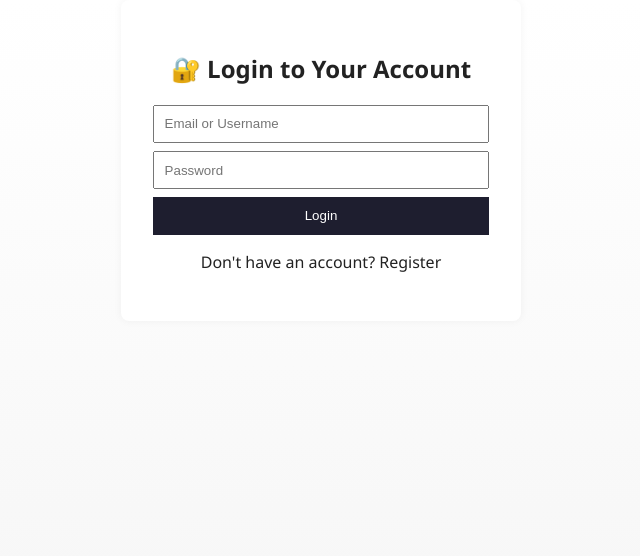
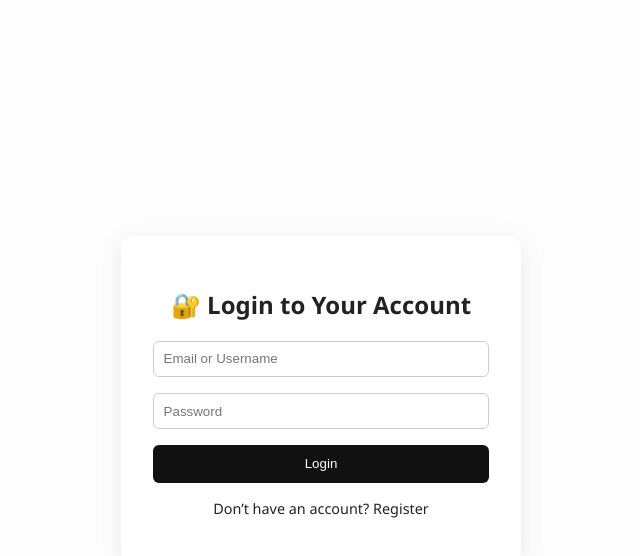
Before and after one commit to nigam1010/ev-charging-app, a Vue app in the folder frontend/: page /login in a window 1280 px wide. Shown: the top 556 px of the page, without its empty margins (319-959 px from the left). Built offline with nearby package versions, Linux system fonts and the light colour scheme.

Commit message:
Update Login.vue

```diff
--- a/frontend/src/views/Login.vue
+++ b/frontend/src/views/Login.vue
@@ -1,73 +1,82 @@
 <template>
-  <div class="auth-container">
-    <h2>🔐 Login to Your Account</h2>
-    <form @submit.prevent="login">
-      <input v-model="form.identifier" placeholder="Email or Username" required />
-      <input v-model="form.password" type="password" placeholder="Password" required />
-      <button type="submit">Login</button>
-    </form>
-    <p v-if="error" class="error">{{ error }}</p>
-    <p class="switch">Don't have an account? <router-link to="/register">Register</router-link></p>
+  <div class="login-page">
+    <div class="login-card">
+      <h2>🔐 Login to Your Account</h2>
+      <form @submit.prevent="handleLogin">
+        <input v-model="form.username" placeholder="Email or Username" required />
+        <input v-model="form.password" placeholder="Password" type="password" required />
+        <button type="submit">Login</button>
+        <p class="redirect">
+          Don’t have an account?
+          <router-link to="/register">Register</router-link>
+        </p>
+      </form>
+    </div>
   </div>
 </template>
 
 <script>
-import axios from '@/axios'
-
 export default {
-  name: 'LoginView',
   data() {
     return {
       form: {
-        identifier: '',
+        username: '',
         password: ''
-      },
-      error: ''
-    }
+      }
+    };
   },
   methods: {
-    async login() {
-      try {
-        const res = await axios.post('/auth/login', this.form)
-        localStorage.setItem('token', res.data.token)
-        this.$router.push('/dashboard')
-      } catch (err) {
-        this.error = err.response?.data?.msg || 'Login failed'
-      }
+    async handleLogin() {
+      // your login logic
     }
   }
-}
+};
 </script>
 
 <style scoped>
-.auth-container {
+.login-page {
+  display: flex;
+  justify-content: center;
+  align-items: center;
+  min-height: 100vh;
+  background: #fdfdfd;
+}
+
+.login-card {
+  background: white;
+  padding: 2rem;
+  border-radius: 12px;
+  box-shadow: 0 5px 25px rgba(0, 0, 0, 0.08);
+  width: 100%;
   max-width: 400px;
-  margin: auto;
-  padding: 2rem;
-  background: white;
-  border-radius: 8px;
-  box-shadow: 0 0 8px rgba(0,0,0,0.05);
   text-align: center;
 }
+
 input {
-  display: block;
   width: 100%;
   padding: 0.6rem;
-  margin: 0.5rem 0;
+  margin-bottom: 1rem;
+  border: 1px solid #ccc;
+  border-radius: 6px;
 }
+
 button {
   width: 100%;
   padding: 0.7rem;
-  background-color: #1e1e2f;
+  background: #111;
   color: white;
   border: none;
+  border-radius: 6px;
   cursor: pointer;
+  transition: 0.3s;
 }
-.error {
-  color: red;
+
+button:hover {
+  background: #222;
+}
+
+.redirect {
   margin-top: 1rem;
-}
-.switch {
-  margin-top: 1rem;
+  font-size: 0.9rem;
 }
 </style>
```
